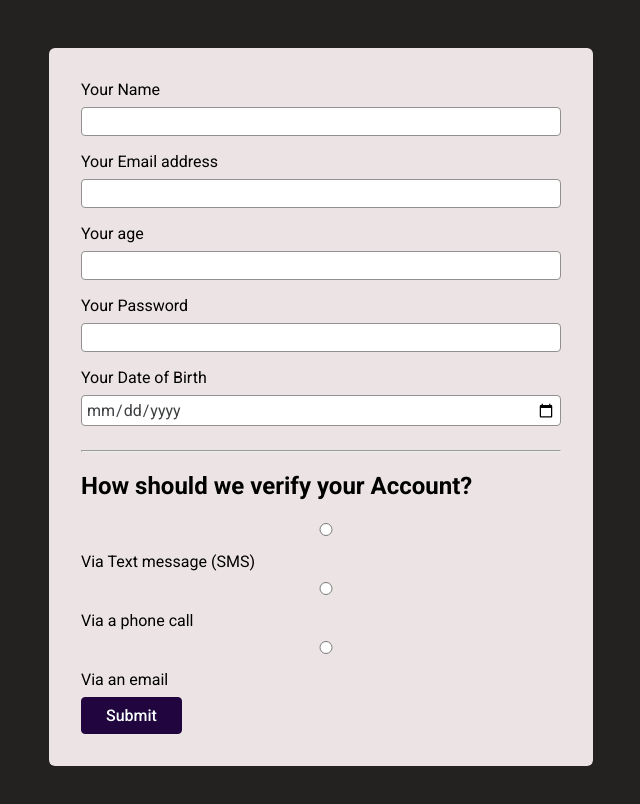
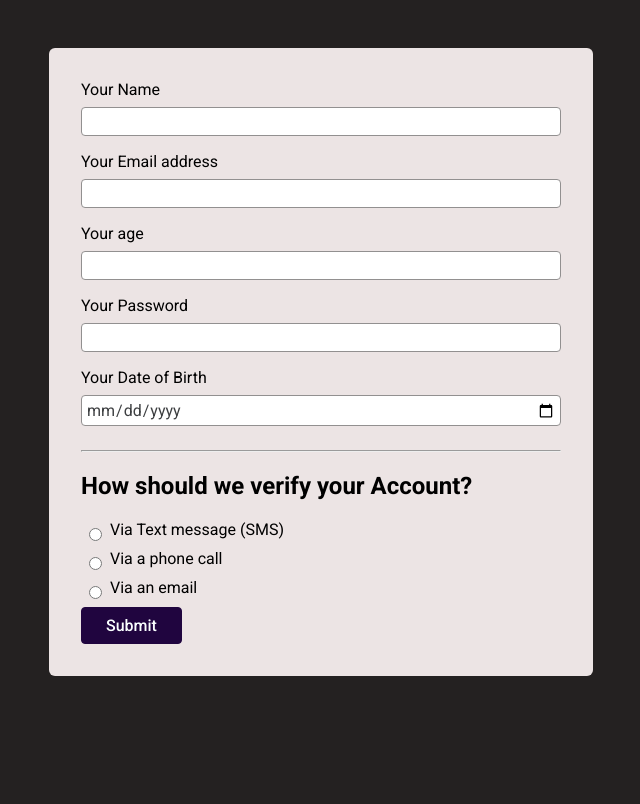
Before and after one commit to Hasrat270/HTML-Forms, a plain HTML site: page index.html in a window 1280 px wide. Shown: the whole page, without its empty margins (319-959 px from the left). Drawn offline with Linux system fonts and the light colour scheme.

Commit message:
Version 0.6

```diff
--- a/styles.css
+++ b/styles.css
@@ -50,3 +50,13 @@ button:hover {
     border-color: rgb(52, 14, 95);
 
 }
+
+.form-control-inline {
+    display: flex;
+}
+
+.form-control-inline input {
+    width: auto;
+    margin: 0.5rem;
+
+}
```
